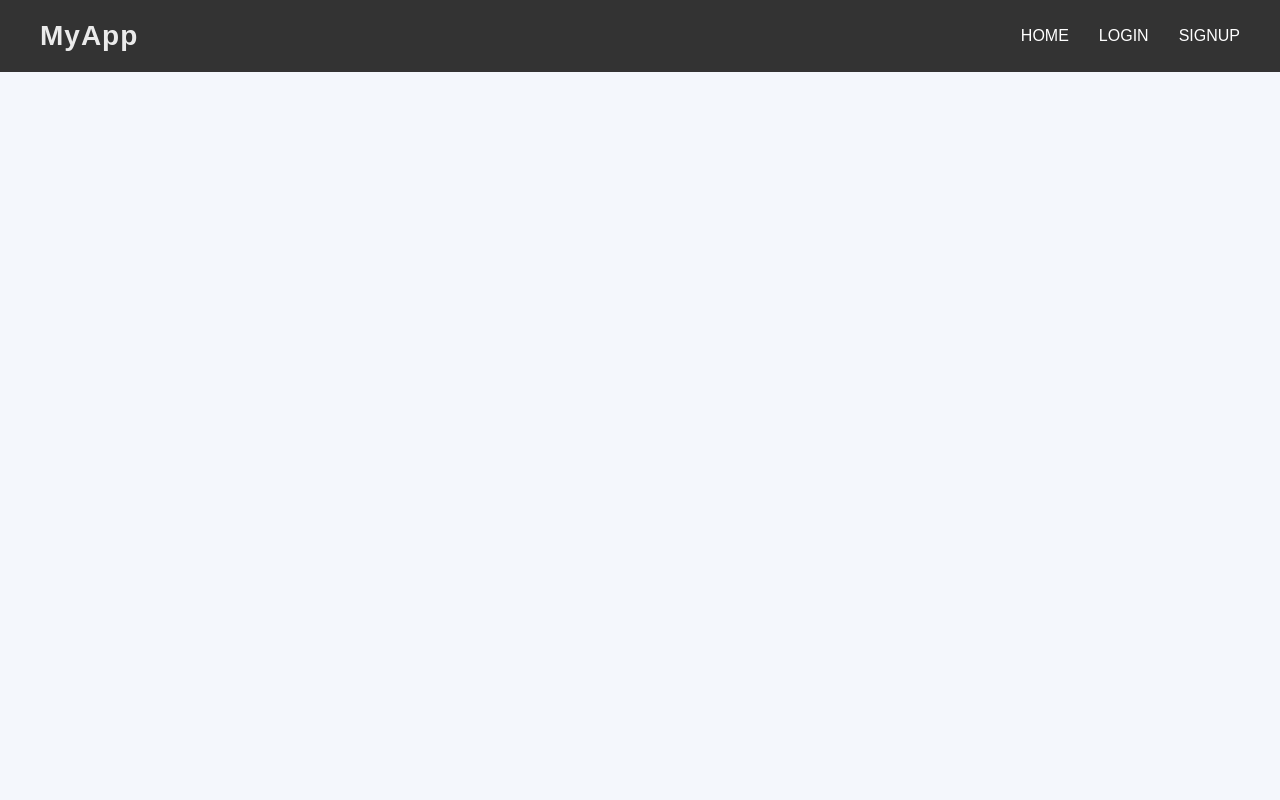
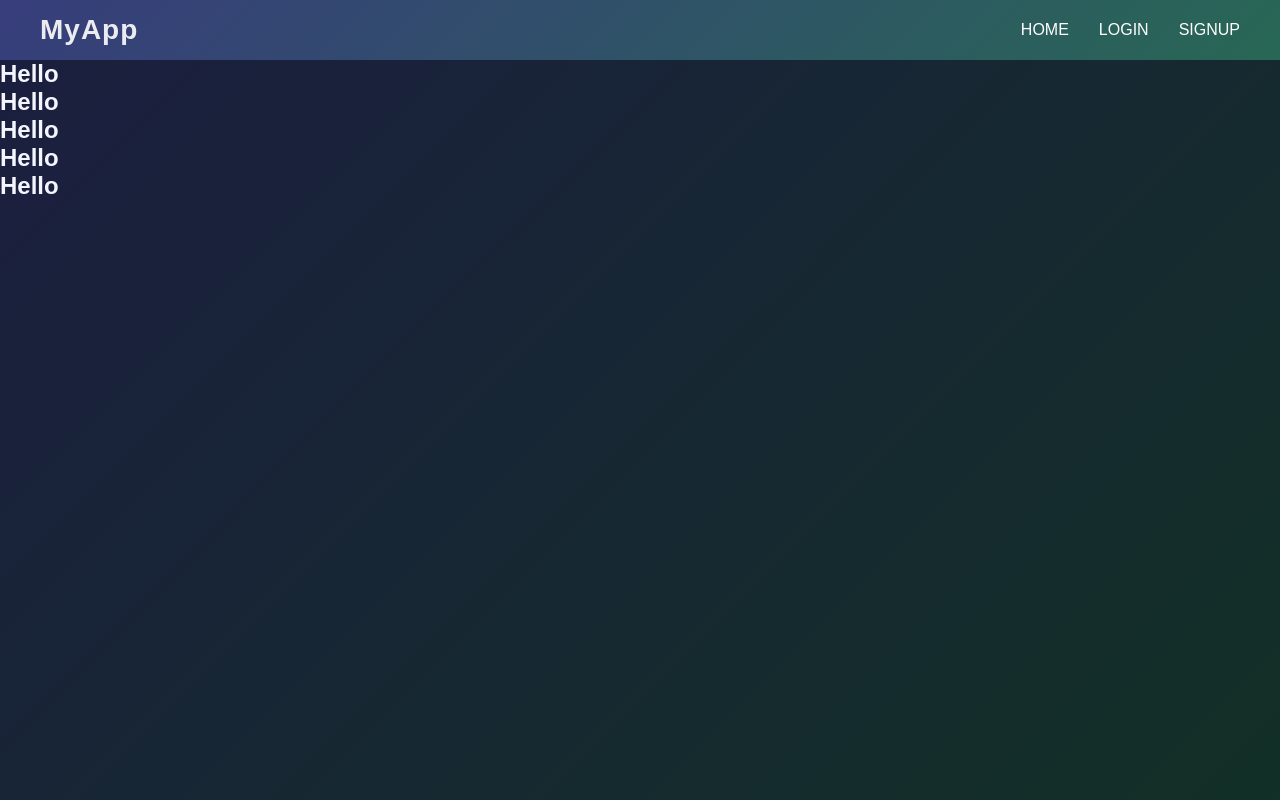
Before and after one commit to DhanushSaiCoder/OpenChat, a React (Create React App) app in the folder frontend/chat-app/: page / in a window 1280 px wide. Built offline with nearby package versions, Linux system fonts and the light colour scheme.

Commit message:
styling: g

```diff
--- a/frontend/chat-app/src/App.js
+++ b/frontend/chat-app/src/App.js
@@ -1,7 +1,7 @@
 import React, { useEffect, useState } from 'react';
 import { BrowserRouter, Routes, Route } from "react-router-dom";
 import Home from './pages/Home';
-import Header from './pages/Layout';
+import Layout from './pages/Layout';
 import Login from './pages/Login';
 import SignUp from './pages/SignUp';
 
@@ -21,11 +21,10 @@ function App() {
   return (
     <BrowserRouter>
       <Routes>
-        <Route path="/" element={<Header />}>
-          <Route index  element={<Home />} />
+        <Route path="/" element={<Layout />}>
+          <Route index element={<Home />} />
           <Route path='/login' element={<Login />} />
           <Route path='/signup' element={<SignUp />} />
-
         </Route>
       </Routes>
     </BrowserRouter>
--- a/frontend/chat-app/src/pages/Home.js
+++ b/frontend/chat-app/src/pages/Home.js
@@ -1,7 +1,18 @@
 import React, { Component } from 'react';
+import '../styles/Home.css'
+const Home = () => {
+    return (
+        <div className='home'>
+            <div id='darker'>
+                <h2>Hello</h2>
+                <h2>Hello</h2>
+                <h2>Hello</h2>
+                <h2>Hello</h2>
+                <h2>Hello</h2>
 
-const Home = () => {
-    return (<h1 style={{ color: 'black' }}>Home</h1>);
+            </div>
+        </div >
+    );
 }
 
 export default Home;
--- /dev/null
+++ b/frontend/chat-app/src/styles/Home.css
@@ -0,0 +1,14 @@
+.home{
+    margin-top: 7.5vh;
+    background: linear-gradient(135deg, #6E7DFF, #4AC29C);
+    width: 100vw;
+    height: 92.5vh;
+    color: #f4f5ff;
+
+}
+#darker{
+    background-color: rgba(0, 0, 0, 0.753);
+    width: 100vw;
+    height: 92.5vh;
+
+}
--- a/frontend/chat-app/src/styles/Layout.css
+++ b/frontend/chat-app/src/styles/Layout.css
@@ -12,11 +12,12 @@ body {
 }
 
 .navbar {
+    height: 7.5vh;
     display: flex;
     justify-content: space-between;
     align-items: center;
     padding: 20px 40px;
-    background-color: #333;
+    background: linear-gradient(135deg, #373d7b, #286755);
     color: #fff;
     position: fixed;
     top: 0;
```
